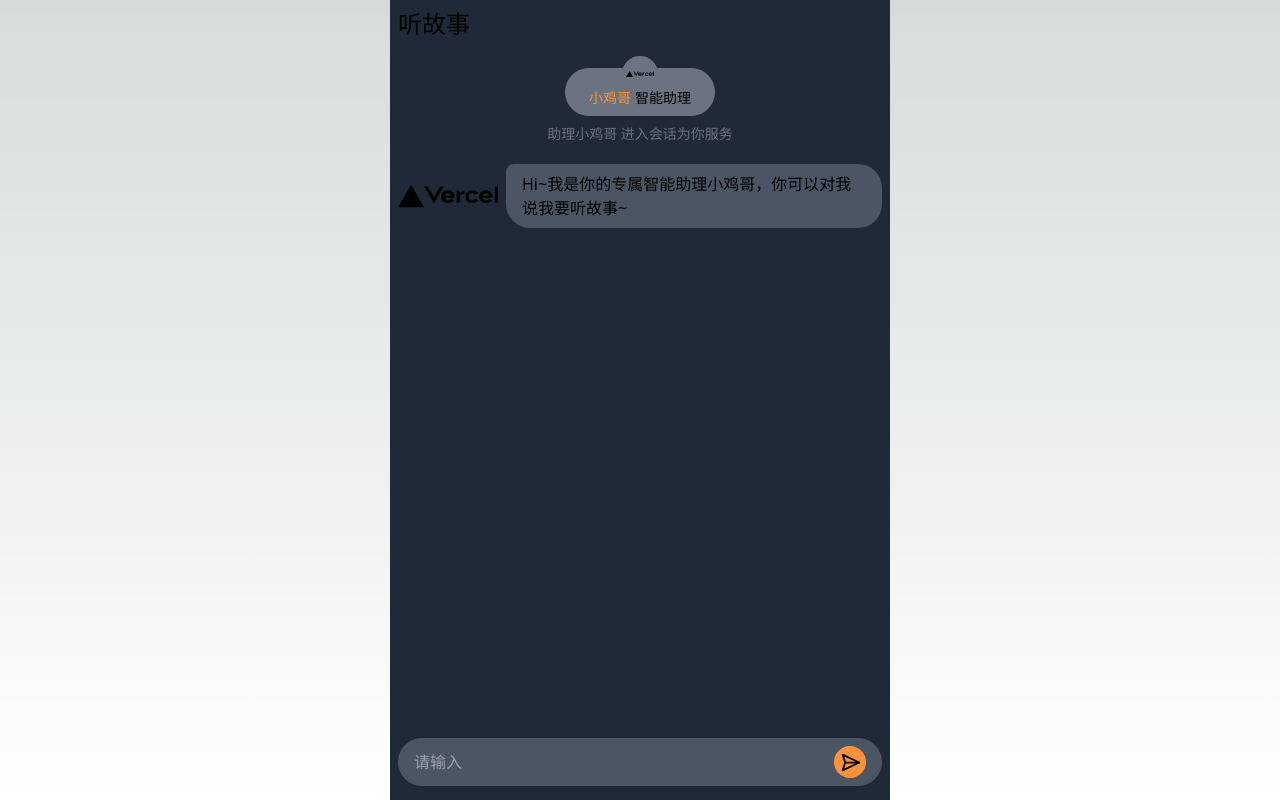
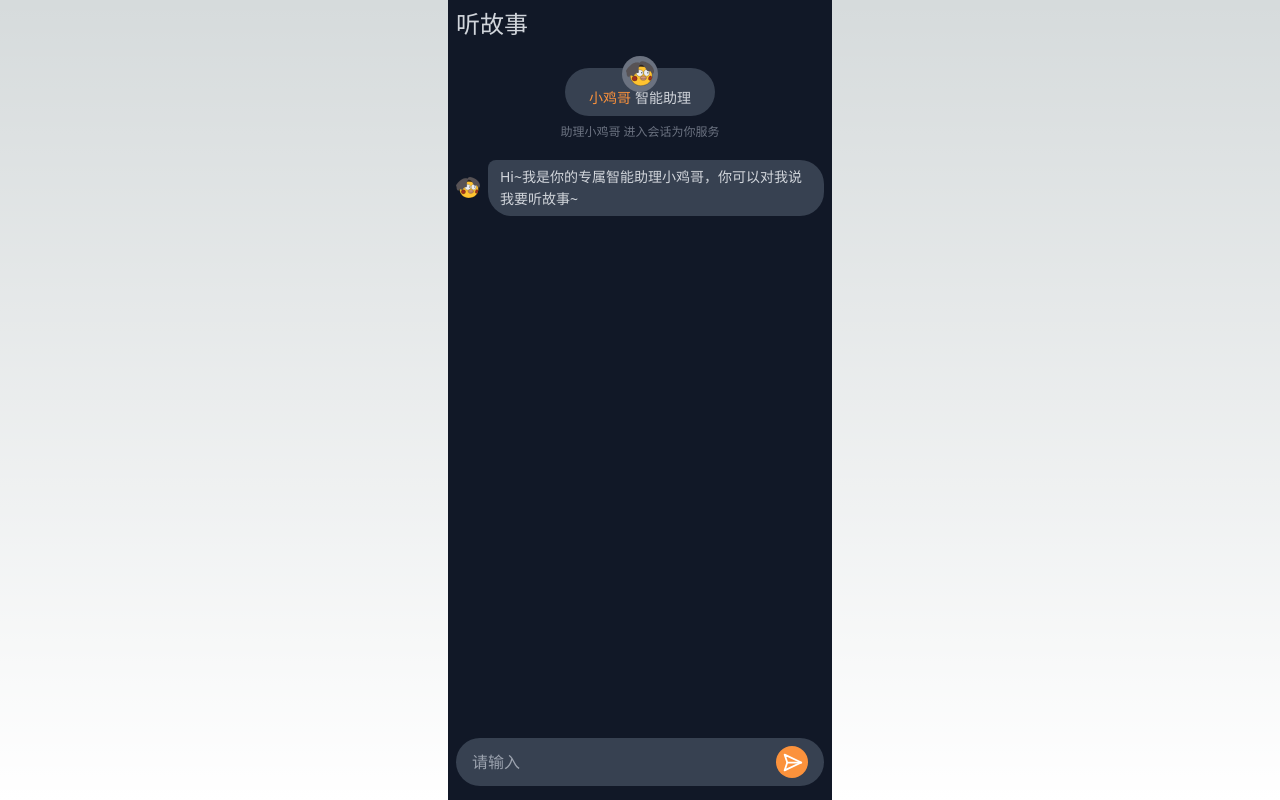
Before and after one commit to shaddollxz/ai-kun, a Next.js app: page / in a window 1280 px wide. Built offline with nearby package versions, Linux system fonts and the light colour scheme.

Commit message:
feat: style fix

```diff
--- a/src/app/_components/talk.tsx
+++ b/src/app/_components/talk.tsx
@@ -61,7 +61,7 @@ export function Talk() {
             <span className="text-orange-400 mr-1">小鸡哥</span>
             <span>智能助理</span>
           </IKunBadge>
-          <p className="text-center text-sm text-gray-500">助理小鸡哥 进入会话为你服务</p>
+          <p className="text-center text-xs text-gray-500">助理小鸡哥 进入会话为你服务</p>
         </div>
 
         <div className="flex flex-col gap-3 w-full">
@@ -70,15 +70,8 @@ export function Talk() {
               case 'text':
                 return message.isBot ? (
                   <div key={message.id} className="flex gap-2">
-                    <Image
-                      src="/vercel.svg"
-                      alt="Vercel Logo"
-                      className="dark:invert"
-                      width={100}
-                      height={24}
-                      priority
-                    />
-                    <TalkBubble facing="left" className="rounded-tl-lg bg-gray-600">
+                    <Image src="/logo.svg" alt="坤坤" width={24} height={24} priority />
+                    <TalkBubble facing="left" className="rounded-tl-lg bg-gray-700">
                       {message.data}
                     </TalkBubble>
                   </div>
@@ -86,7 +79,7 @@ export function Talk() {
                   <TalkBubble
                     key={message.id}
                     facing="right"
-                    className="ml-auto rounded-tr-lg bg-orange-400 text-gray-700"
+                    className="ml-auto rounded-tr-lg bg-orange-400 text-gray-800"
                   >
                     {message.data}
                   </TalkBubble>
--- a/src/app/layout.tsx
+++ b/src/app/layout.tsx
@@ -13,11 +13,11 @@ export default function RootLayout({
 }>) {
   return (
     <html lang="zh-cn">
-      <body className="flex flex-col h-screen md:w-[500px] mx-auto">
-        <header className="h-12 w-full p-2 bg-gray-800">
+      <body className="flex flex-col h-screen sm:max-w-sm mx-auto text-gray-300">
+        <header className="h-12 w-full p-2 bg-gray-900">
           <h1 className="text-2xl font-medium">听故事</h1>
         </header>
-        <main className="flex-1 w-full p-2 bg-gray-800 overflow-hidden">{children}</main>
+        <main className="flex-1 w-full p-2 bg-gray-900 overflow-hidden">{children}</main>
       </body>
     </html>
   )
--- a/src/components/ikun-badge.tsx
+++ b/src/components/ikun-badge.tsx
@@ -4,10 +4,9 @@ import Image from 'next/image'
 
 export function IKunBadge({ children, className }: { children: ReactNode; className?: ClassValue }) {
   return (
-    <div className={clsx('relative w-[150px] py-2 px-5 mt-3 bg-gray-500 rounded-full', className)}>
+    <div className={clsx('relative w-[150px] py-2 px-5 mt-3 bg-gray-700 rounded-full', className)}>
       <div className="absolute left-1/2 -translate-x-1/2 bottom-1/2 -translate-y-1/5 flex items-center p-1 w-9 aspect-square bg-gray-500 rounded-full">
-        {/* FIXME: 替换坤坤头像 */}
-        <Image src="/vercel.svg" alt="Vercel Logo" className="dark:invert" width={100} height={24} priority />
+        <Image src="/logo.svg" alt="坤坤" width={30} height={30} priority />{' '}
       </div>
 
       <div className="pt-3 text-sm text-center">{children}</div>
--- a/src/components/talk-audio.tsx
+++ b/src/components/talk-audio.tsx
@@ -38,7 +38,7 @@ export function TalkAudio({
       <audio ref={setAudioEleRef} src={src} className="opacity-0" />
       <div className="flex justify-between" onClick={playAudio}>
         {playing ? <PlayingAudio /> : <VolumeX />}
-        {playing ? <PauseCircle className="text-orange-500" /> : <PlayCircle className="text-orange-500" />}
+        {playing ? <PauseCircle className="text-orange-400" /> : <PlayCircle className="text-orange-400" />}
       </div>
     </TalkBubble>
   )
--- a/src/components/talk-bubble.tsx
+++ b/src/components/talk-bubble.tsx
@@ -10,5 +10,9 @@ export function TalkBubble({
   children: ReactNode
   className?: ClassValue
 }) {
-  return <div className={clsx('w-max py-2 px-4 rounded-3xl', className)}>{children}</div>
+  return (
+    <div className={clsx('w-max text-sm leading-[22px] py-[6px] px-3 rounded-3xl', className)}>
+      {children}
+    </div>
+  )
 }
--- a/src/components/talk-input.tsx
+++ b/src/components/talk-input.tsx
@@ -15,10 +15,10 @@ export function TalkInput({
   const [inputValue, setInputValue] = useState('')
 
   return (
-    <div className={clsx('flex py-2 px-4 bg-gray-600 rounded-full', className)}>
+    <div className={clsx('flex py-2 px-4 bg-gray-700 rounded-full', className)}>
       <input
         value={inputValue}
-        className="flex-1 bg-gray-600 focus-visible:outline-none"
+        className="flex-1 bg-gray-700 focus-visible:outline-none"
         placeholder={placeholder}
         onChange={(e) => setInputValue(e.target.value)}
       />
@@ -31,7 +31,7 @@ export function TalkInput({
           }
         }}
       >
-        <SendHorizonal size={21} />
+        <SendHorizonal size={21} className="text-white" />
       </div>
     </div>
   )
--- a/src/components/talk-select.tsx
+++ b/src/components/talk-select.tsx
@@ -8,7 +8,7 @@ export function TalkSelect<T>({
   onSelect: (option: SelectOption<T>) => void
 }) {
   return (
-    <div className="w-full p-2 bg-gray-500 rounded-2xl">
+    <div className="w-full p-2 bg-gray-700 rounded-2xl">
       {options.map((option) => {
         return (
           <div
```
Also changed, not shown: public/loading.png (added), public/logo.svg (added).
